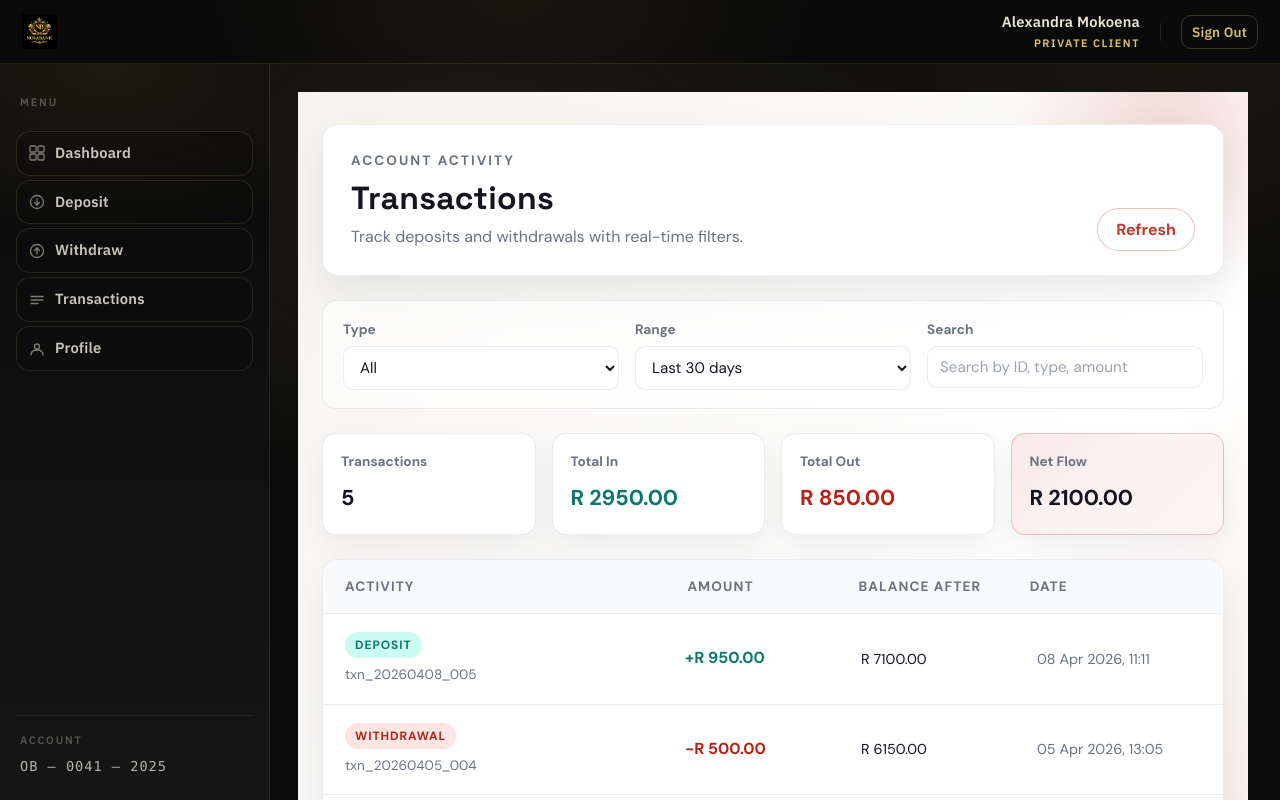
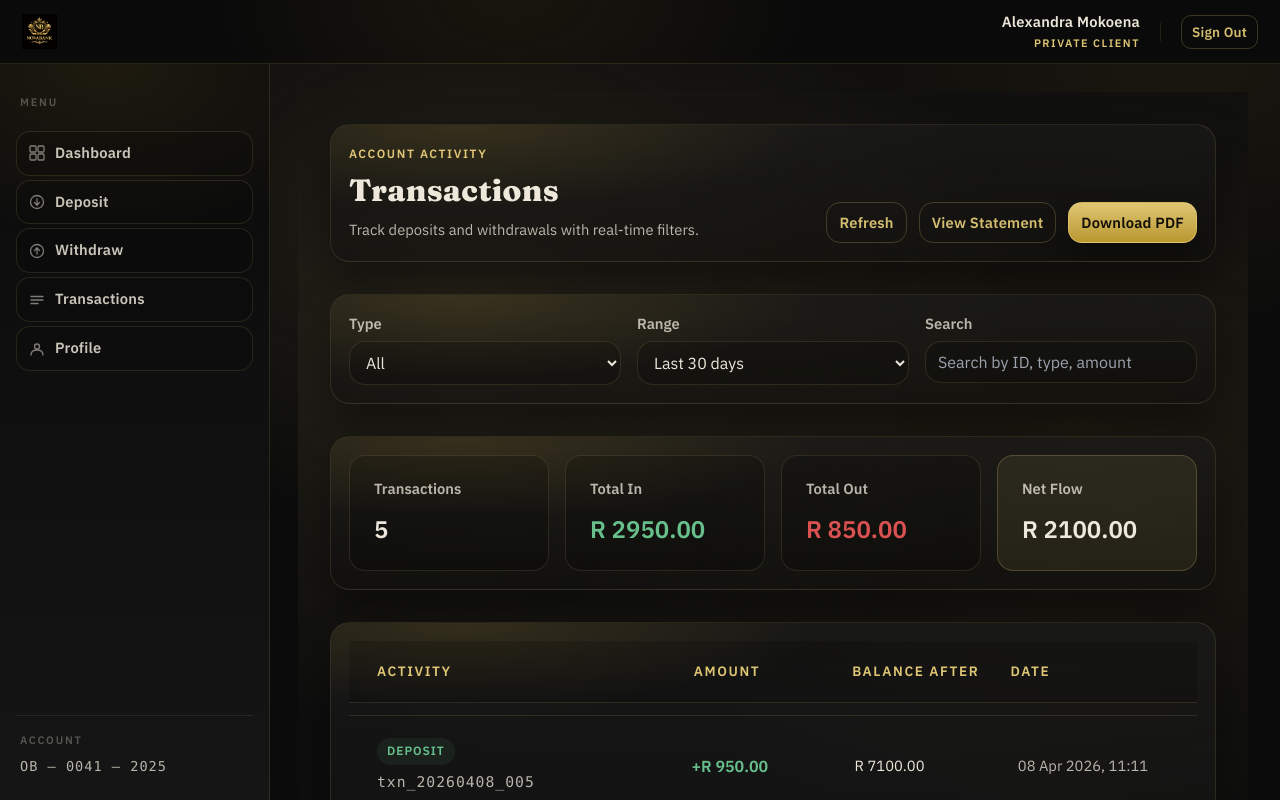
Before and after one commit to Debug-Dames/Bank-System, a React app in the folder frontend/: page / in a window 1280 px wide. Shown: the top 800 px of the page. Built offline with nearby package versions, Linux system fonts and the light colour scheme; the HTML template or start-up script is replaced by a standard one.

Commit message:
Transaction page

```diff
--- a/frontend/package.json
+++ b/frontend/package.json
@@ -11,6 +11,7 @@
   },
   "dependencies": {
     "@reduxjs/toolkit": "^2.11.2",
+    "jspdf": "^4.2.1",
     "react": "^19.2.4",
     "react-dom": "^19.2.4",
     "react-redux": "^9.2.0",
--- a/frontend/src/pages/Transactions/Transactions.jsx
+++ b/frontend/src/pages/Transactions/Transactions.jsx
@@ -1,7 +1,13 @@
 import { useEffect, useMemo, useState } from "react";
 import { useDispatch, useSelector } from "react-redux";
 import { fetchTransactions } from "../../features/authSlice";
+
+import Card from "../../components/ui/Card";
+import Button from "../../components/ui/Button";
+import "../../components/ui/styles/card.css";
+import "../../components/ui/styles/button.css";
 import "./transactions.css";
+import jsPDF from 'jspdf';
 
 const ACCOUNT_ID = "acc_001";
 
@@ -25,6 +31,7 @@ export default function Transactions() {
   const [typeFilter, setTypeFilter] = useState("all");
   const [rangeFilter, setRangeFilter] = useState("30");
   const [searchTerm, setSearchTerm] = useState("");
+  const [showStatement, setShowStatement] = useState(false);
 
   useEffect(() => {
     if (status === "idle") {
@@ -78,11 +85,42 @@ export default function Transactions() {
     dispatch(fetchTransactions({ accountId: ACCOUNT_ID }));
   };
 
+  const handleDownloadPDF = () => {
+    const doc = new jsPDF();
+    doc.setFontSize(18);
+    doc.text('NovaBank Statement', 20, 20);
+    doc.setFontSize(12);
+    doc.text(`Account ID: ${ACCOUNT_ID}`, 20, 35);
+    doc.text(`Generated on: ${new Date().toLocaleDateString()}`, 20, 45);
+
+    let y = 60;
+    doc.text('Date', 20, y);
+    doc.text('Type', 70, y);
+    doc.text('Amount', 120, y);
+    doc.text('Balance', 160, y);
+    y += 10;
+
+    filteredTransactions.forEach(tx => {
+      doc.text(formatDate(tx.date), 20, y);
+      doc.text(tx.type, 70, y);
+      doc.text(tx.type === 'withdrawal' ? `-${formatCurrency(tx.amount)}` : formatCurrency(tx.amount), 120, y);
+      doc.text(formatCurrency(tx.balanceAfter), 160, y);
+      y += 10;
+      if (y > 270) {
+        doc.addPage();
+        y = 20;
+      }
+    });
+
+    doc.save(`statement_${ACCOUNT_ID}_${new Date().toISOString().split('T')[0]}.pdf`);
+  };
+
   const isLoading = status === "loading";
 
   return (
     <div className="transactions-page">
       <div className="transactions-shell">
+        <Card>
           <header className="transactions-hero">
             <div>
               <p className="transactions-hero__eyebrow">Account Activity</p>
@@ -91,12 +129,22 @@ export default function Transactions() {
                 Track deposits and withdrawals with real-time filters.
               </p>
             </div>
-          <button className="tx-btn tx-btn--ghost" onClick={handleRefresh}>
+            <div className="transactions-hero__actions">
+              <Button variant="outline" onClick={handleRefresh}>
                 Refresh
-          </button>
+              </Button>
+              <Button variant="outline" onClick={() => setShowStatement(!showStatement)}>
+                {showStatement ? 'Hide Statement' : 'View Statement'}
+              </Button>
+              <Button variant="primary" onClick={handleDownloadPDF}>
+                Download PDF
+              </Button>
+            </div>
           </header>
+        </Card>
 
-        <section className="transactions-controls">
+        <Card>
+          <div className="transactions-controls">
             <label className="tx-control">
               <span>Type</span>
               <select
@@ -131,9 +179,11 @@ export default function Transactions() {
                 onChange={(e) => setSearchTerm(e.target.value)}
               />
             </label>
-        </section>
+          </div>
+        </Card>
 
-        <section className="transactions-stats">
+        <Card>
+          <div className="transactions-stats">
             <div className="tx-stat">
               <p className="tx-stat__label">Transactions</p>
               <p className="tx-stat__value">{stats.count}</p>
@@ -156,9 +206,10 @@ export default function Transactions() {
                 {formatCurrency(stats.net)}
               </p>
             </div>
-        </section>
+          </div>
+        </Card>
 
-        <section className="transactions-card">
+        <Card>
           <div className="transactions-card__header">
             <span>Activity</span>
             <span>Amount</span>
@@ -215,7 +266,41 @@ export default function Transactions() {
                 <span className="tx-date">{formatDate(transaction.date)}</span>
               </div>
             ))}
-        </section>
+         </Card>
+
+        {showStatement && (
+          <Card>
+            <h2>Statement Preview</h2>
+            <div className="statement-preview">
+              <div className="statement-header">
+                <p><strong>Account ID:</strong> {ACCOUNT_ID}</p>
+                <p><strong>Generated on:</strong> {new Date().toLocaleDateString()}</p>
+              </div>
+              <table className="statement-table">
+                <thead>
+                  <tr>
+                    <th>Date</th>
+                    <th>Type</th>
+                    <th>Amount</th>
+                    <th>Balance</th>
+                  </tr>
+                </thead>
+                <tbody>
+                  {filteredTransactions.map(tx => (
+                    <tr key={tx.transactionId}>
+                      <td>{formatDate(tx.date)}</td>
+                      <td>{tx.type}</td>
+                      <td className={tx.type === 'withdrawal' ? 'amount-negative' : 'amount-positive'}>
+                        {tx.type === 'withdrawal' ? '-' : '+'}{formatCurrency(tx.amount)}
+                      </td>
+                      <td>{formatCurrency(tx.balanceAfter)}</td>
+                    </tr>
+                  ))}
+                </tbody>
+              </table>
+            </div>
+          </Card>
+        )}
       </div>
     </div>
   );
--- a/frontend/src/pages/Transactions/transactions.css
+++ b/frontend/src/pages/Transactions/transactions.css
@@ -1,57 +1,40 @@
-@import url("https://fonts.googleapis.com/css2?family=DM+Sans:wght@400;500;700&family=Space+Grotesk:wght@500;700&display=swap");
+/* ============================================================
+   Transactions Page — pages/Transactions/transactions.css
+   ============================================================ */
 
 .transactions-page {
-  --tx-ink: #141521;
-  --tx-muted: #6b7280;
-  --tx-card: #ffffff;
-  --tx-border: rgba(15, 23, 42, 0.08);
-  --tx-accent: #c0392b;
-  --tx-accent-soft: #fef2f2;
-  --tx-in: #0f766e;
-  --tx-in-soft: #ccfbf1;
-  --tx-out: #b42318;
-  --tx-out-soft: #fee4e2;
-  --tx-bg: #f5f3ef;
-  --tx-bg-strong: #f1e8df;
-  font-family: "DM Sans", "Trebuchet MS", sans-serif;
-  background: linear-gradient(135deg, var(--tx-bg) 0%, #ffffff 60%, var(--tx-bg-strong) 100%);
-  min-height: 100vh;
-  padding: 32px 24px 48px;
+  --tx-ink: #0b0b0b;
+  --tx-muted: rgba(255, 250, 235, 0.70);
+  --tx-card: rgba(28, 28, 28, 0.58);
+  --tx-border: rgba(234, 208, 122, 0.12);
+  --tx-accent: rgba(234, 208, 122, 0.95);
+  --tx-accent-soft: rgba(234, 208, 122, 0.08);
+  --tx-in: rgba(111, 207, 151, 0.92);
+  --tx-in-soft: rgba(111, 207, 151, 0.08);
+  --tx-out: rgba(235, 87, 87, 0.92);
+  --tx-out-soft: rgba(235, 87, 87, 0.08);
+  --tx-bg: #0b0b0b;
+  --tx-bg-strong: #0f0f0f;
+  font-family: var(--font-body);
+  background:
+    radial-gradient(900px 700px at 18% 18%, rgba(234, 208, 122, 0.12), transparent 62%),
+    radial-gradient(900px 700px at 82% 28%, rgba(111, 94, 35, 0.16), transparent 60%),
+    radial-gradient(700px 500px at 60% 90%, rgba(195, 160, 51, 0.10), transparent 58%),
+    linear-gradient(140deg, #0b0b0b, #0f0f0f 55%, #0b0b0b);
+  min-height: calc(100vh - var(--navbar-height));
+  padding: clamp(16px, 3vw, 32px);
   position: relative;
   overflow: hidden;
 }
 
-.transactions-page::before,
-.transactions-page::after {
-  content: "";
-  position: absolute;
-  width: 320px;
-  height: 320px;
-  border-radius: 50%;
-  background: radial-gradient(circle at center, rgba(192, 57, 43, 0.18), transparent 70%);
-  filter: blur(6px);
-  z-index: 0;
-}
-
-.transactions-page::before {
-  top: -120px;
-  right: -80px;
-}
-
-.transactions-page::after {
-  bottom: -160px;
-  left: -120px;
-  background: radial-gradient(circle at center, rgba(15, 118, 110, 0.18), transparent 70%);
-}
-
 .transactions-shell {
-  max-width: 1100px;
+  max-width: 1700px;
   margin: 0 auto;
   position: relative;
   z-index: 1;
   display: flex;
   flex-direction: column;
-  gap: 24px;
+  gap: 32px;
 }
 
 .transactions-hero {
@@ -59,32 +42,35 @@
   align-items: flex-end;
   justify-content: space-between;
   gap: 20px;
-  background: var(--tx-card);
-  padding: 24px 28px;
-  border-radius: 16px;
-  border: 1px solid var(--tx-border);
-  box-shadow: 0 18px 40px rgba(15, 23, 42, 0.08);
+}
+
+.transactions-hero__actions {
+  display: flex;
+  gap: 12px;
 }
 
 .transactions-hero__eyebrow {
-  font-size: 0.85rem;
-  font-weight: 600;
-  letter-spacing: 0.15em;
+  font-size: 0.75rem;
+  font-weight: var(--font-semibold);
+  color: var(--text-secondary);
+  letter-spacing: 1.6px;
   text-transform: uppercase;
-  color: var(--tx-muted);
-  margin: 0 0 6px;
+  margin: 0 0 var(--space-2);
 }
 
 .transactions-hero__title {
-  font-family: "Space Grotesk", "Trebuchet MS", sans-serif;
-  font-size: 2rem;
-  margin: 0 0 6px;
-  color: var(--tx-ink);
+  font-family: var(--font-display);
+  font-weight: var(--font-extrabold);
+  font-size: clamp(1.6rem, 2.4vw, 2.1rem);
+  color: var(--text-primary);
+  letter-spacing: 0.3px;
+  margin: 0 0 var(--space-2);
 }
 
 .transactions-hero__subtitle {
+  color: var(--text-muted);
+  font-size: var(--text-sm);
   margin: 0;
-  color: var(--tx-muted);
 }
 
 .tx-btn {
@@ -114,30 +100,25 @@
   display: grid;
   grid-template-columns: repeat(3, minmax(0, 1fr));
   gap: 16px;
-  background: rgba(255, 255, 255, 0.65);
-  backdrop-filter: blur(8px);
-  padding: 18px 20px;
-  border-radius: 14px;
-  border: 1px solid var(--tx-border);
 }
 
 .tx-control {
   display: flex;
   flex-direction: column;
   gap: 6px;
-  font-size: 0.85rem;
-  color: var(--tx-muted);
-  font-weight: 600;
+  font-size: var(--text-sm);
+  color: var(--text-muted);
+  font-weight: var(--font-semibold);
 }
 
 .tx-control select,
 .tx-control input {
-  border: 1px solid var(--tx-border);
-  border-radius: 10px;
+  border: 1px solid var(--stroke-subtle);
+  border-radius: var(--radius-md);
   padding: 10px 12px;
-  font-size: 0.95rem;
-  background: #fff;
-  color: var(--tx-ink);
+  font-size: var(--text-base);
+  background: var(--bg-element);
+  color: var(--text-primary);
   outline: none;
 }
 
@@ -152,38 +133,37 @@
 }
 
 .tx-stat {
-  background: var(--tx-card);
-  border: 1px solid var(--tx-border);
-  border-radius: 14px;
-  padding: 16px 18px;
-  box-shadow: 0 12px 30px rgba(15, 23, 42, 0.06);
+  background: var(--bg-element);
+  border: 1px solid var(--stroke-subtle);
+  border-radius: var(--radius-md);
+  padding: 20px 24px;
 }
 
 .tx-stat--accent {
-  background: linear-gradient(135deg, rgba(192, 57, 43, 0.1), rgba(192, 57, 43, 0.02));
-  border-color: rgba(192, 57, 43, 0.25);
+  background: rgba(234, 208, 122, 0.08);
+  border-color: rgba(234, 208, 122, 0.22);
 }
 
 .tx-stat__label {
   margin: 0 0 6px;
-  color: var(--tx-muted);
-  font-size: 0.85rem;
-  font-weight: 600;
+  color: var(--text-muted);
+  font-size: var(--text-sm);
+  font-weight: var(--font-semibold);
 }
 
 .tx-stat__value {
   margin: 0;
-  font-size: 1.35rem;
-  font-weight: 700;
-  color: var(--tx-ink);
+  font-size: 1.5rem;
+  font-weight: var(--font-bold);
+  color: var(--text-primary);
 }
 
 .tx-stat__value--in {
-  color: var(--tx-in);
+  color: var(--color-success);
 }
 
 .tx-stat__value--out {
-  color: var(--tx-out);
+  color: var(--color-error);
 }
 
 .transactions-card {
@@ -197,13 +177,14 @@
 .transactions-card__header {
   display: grid;
   grid-template-columns: 2fr 1fr 1fr 1fr;
-  padding: 16px 22px;
-  font-size: 0.85rem;
-  font-weight: 700;
-  letter-spacing: 0.08em;
+  padding: 20px 28px;
+  font-size: var(--text-xs);
+  font-weight: var(--font-bold);
+  letter-spacing: 1.6px;
   text-transform: uppercase;
-  color: var(--tx-muted);
-  background: #f9fafb;
+  color: var(--text-secondary);
+  background: var(--bg-element);
+  border-bottom: 1px solid var(--stroke-subtle);
 }
 
 .tx-row {
@@ -211,9 +192,9 @@
   grid-template-columns: 2fr 1fr 1fr 1fr;
   gap: 12px;
   align-items: center;
-  padding: 18px 22px;
-  border-top: 1px solid var(--tx-border);
-  animation: rise 0.35s ease both;
+  padding: 22px 28px;
+  border-top: 1px solid var(--stroke-subtle);
+  animation: fadeUp 0.35s ease both;
 }
 
 .tx-row__meta {
@@ -235,52 +216,54 @@
 }
 
 .tx-pill--deposit {
-  background: var(--tx-in-soft);
-  color: var(--tx-in);
+  background: var(--color-success-bg);
+  color: var(--color-success);
 }
 
 .tx-pill--withdrawal {
-  background: var(--tx-out-soft);
-  color: var(--tx-out);
+  background: var(--color-error-bg);
+  color: var(--color-error);
 }
 
 .tx-id {
-  font-size: 0.85rem;
-  color: var(--tx-muted);
+  font-size: var(--text-sm);
+  color: var(--text-muted);
+  font-family: var(--font-mono);
+  letter-spacing: 1px;
 }
 
 .tx-amount {
-  font-weight: 700;
-  font-size: 1rem;
+  font-weight: var(--font-bold);
+  font-size: var(--text-base);
 }
 
 .tx-amount--deposit {
-  color: var(--tx-in);
+  color: var(--color-success);
 }
 
 .tx-amount--withdrawal {
-  color: var(--tx-out);
+  color: var(--color-error);
 }
 
 .tx-balance,
 .tx-date {
-  font-size: 0.9rem;
-  color: var(--tx-ink);
+  font-size: var(--text-sm);
+  color: var(--text-primary);
 }
 
 .tx-date {
-  color: var(--tx-muted);
+  color: var(--text-muted);
 }
 
 .transactions-empty {
-  padding: 26px 22px;
-  font-weight: 600;
-  color: var(--tx-muted);
+  padding: 32px 28px;
+  font-weight: var(--font-semibold);
+  color: var(--text-muted);
 }
 
 .transactions-empty--error {
-  background: var(--tx-accent-soft);
-  color: var(--tx-out);
+  background: var(--color-error-bg);
+  color: var(--color-error);
 }
 
 .transactions-skeleton {
@@ -290,8 +273,8 @@
 
 .tx-row--skeleton span {
   height: 12px;
-  background: linear-gradient(90deg, #f3f4f6 25%, #e5e7eb 45%, #f3f4f6 65%);
-  border-radius: 999px;
+  background: linear-gradient(90deg, rgba(234, 208, 122, 0.08) 25%, rgba(234, 208, 122, 0.12) 45%, rgba(234, 208, 122, 0.08) 65%);
+  border-radius: var(--radius-full);
   animation: shimmer 1.4s infinite;
 }
 
@@ -311,13 +294,37 @@
   width: 90%;
 }
 
-@keyframes rise {
-  from {
-    transform: translateY(6px);
-  }
-  to {
-    transform: translateY(0);
-  }
+.statement-preview {
+  margin-top: 20px;
+}
+
+.statement-header {
+  margin-bottom: 20px;
+}
+
+.statement-table {
+  width: 100%;
+  border-collapse: collapse;
+}
+
+.statement-table th,
+.statement-table td {
+  padding: 10px;
+  text-align: left;
+  border-bottom: 1px solid var(--stroke-subtle);
+}
+
+.statement-table th {
+  background: var(--bg-element);
+  font-weight: var(--font-bold);
+}
+
+.amount-positive {
+  color: var(--color-success);
+}
+
+.amount-negative {
+  color: var(--color-error);
 }
 
 @keyframes shimmer {
```
Also changed, not shown: 1 other file (tests, documents, lock files or other folders). Lines whose indentation alone changed are shown as unchanged.
